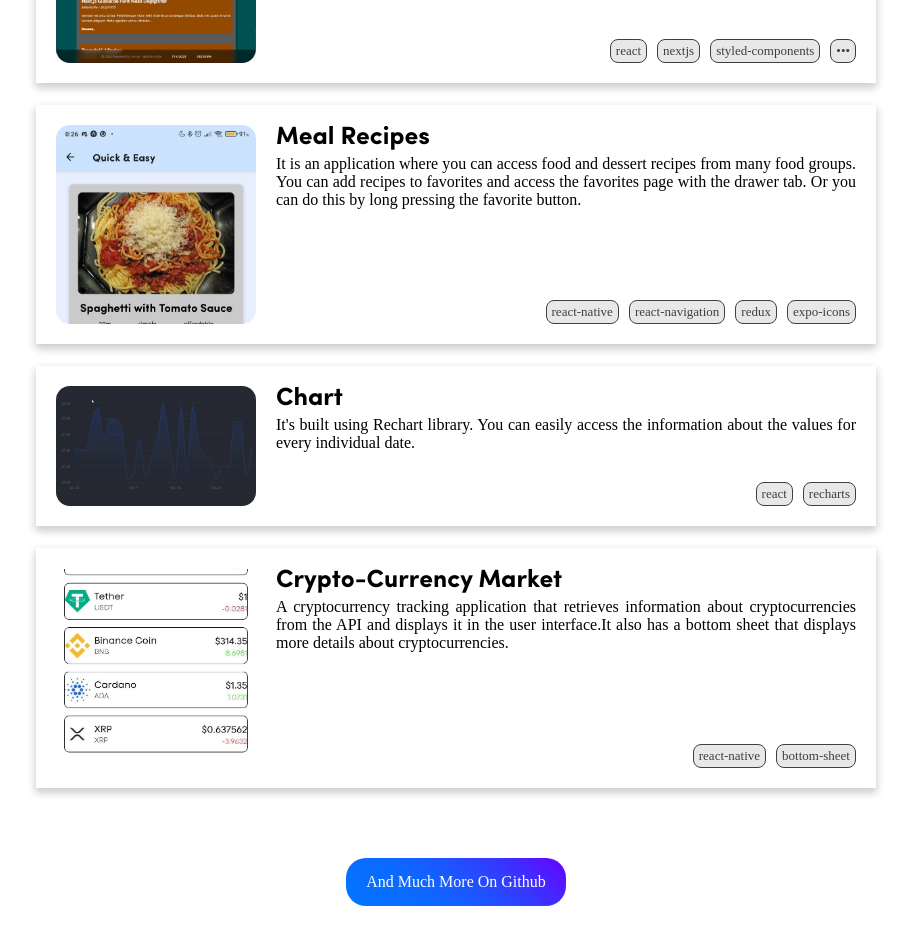
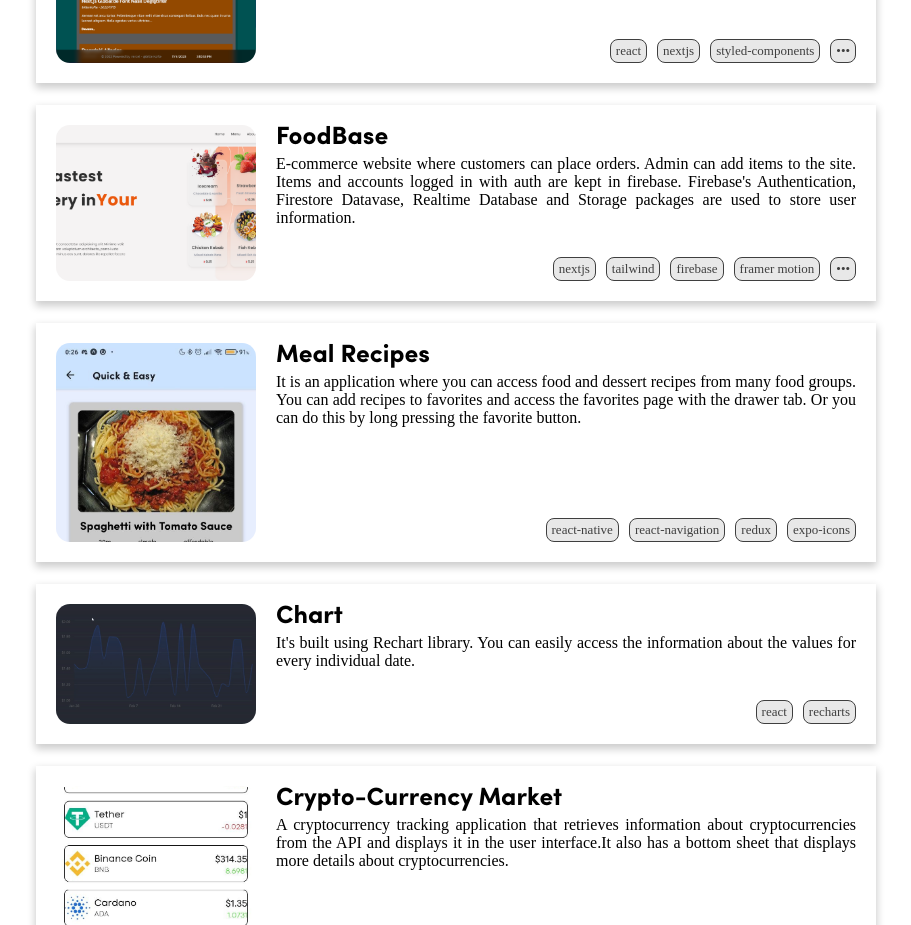
Before and after one commit to bitterkofte/prft-test, a Next.js app: page / in a window 1280 px wide. Shown: the part 2880-3805 px from the top of the page, without its empty margins (184-1095 px from the left). Built offline with nearby package versions, Linux system fonts and the light colour scheme; a web font is replaced by a local one.

Commit message:
Alert style is configured and a project has been added to the Projets section.

```diff
--- a/components/FancyAlert.js
+++ b/components/FancyAlert.js
@@ -16,6 +16,7 @@ const AlertContainer = styled.div`
   width: 100%;
   height: 100%;
   top: 0;
+  left: 0;
   background-color: #00000068;
   display: flex;
   justify-content: center;
--- a/proj.js
+++ b/proj.js
@@ -15,6 +15,15 @@ export const Projs = [
     desc: "A blog application made using Nextjs. It is fully operational. You can access the site by clicking here.",
     link: "https://github.com/bitterkofte/Nextjs-Blog2",
     visit: "https://nextjs-blog2-rouge-eta.vercel.app/"
+  },
+  {
+    src:'/assets/projects/FoodBase.png',
+    name: 'FoodBase',
+    id: 1,
+    mats: ["nextjs", "tailwind", "firebase", "framer motion", "•••"],
+    desc: "E-commerce website where customers can place orders. Admin can add items to the site. Items and accounts logged in with auth are kept in firebase. Firebase's Authentication, Firestore Datavase, Realtime Database and Storage packages are used to store user information.",
+    link: "https://github.com/bitterkofte/foodbase",
+    visit: "https://foodbase-tr.vercel.app/"
   },
   {
     src:'/assets/projects/sample.jpg',
@@ -38,6 +47,6 @@ export const Projs = [
     id: 4,
     mats: ["react-native", "bottom-sheet"],
     desc: "A cryptocurrency tracking application that retrieves information about cryptocurrencies from the API and displays it in the user interface.It also has a bottom sheet that displays more details about cryptocurrencies.",
-    link: ""
+    link: "https://github.com/bitterkofte/crypto-tracker-app"
   },
 ]
```
Also changed, not shown: public/assets/projects/FoodBase.png (added).
